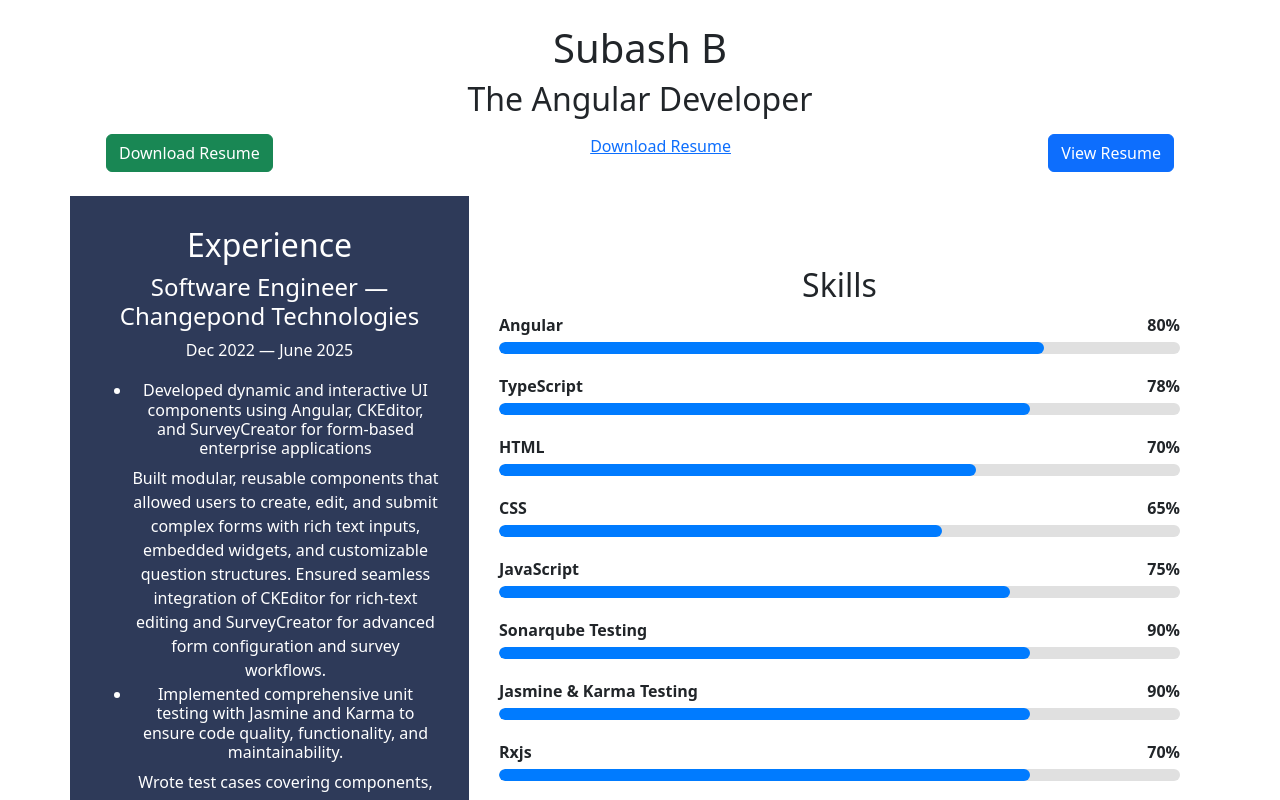
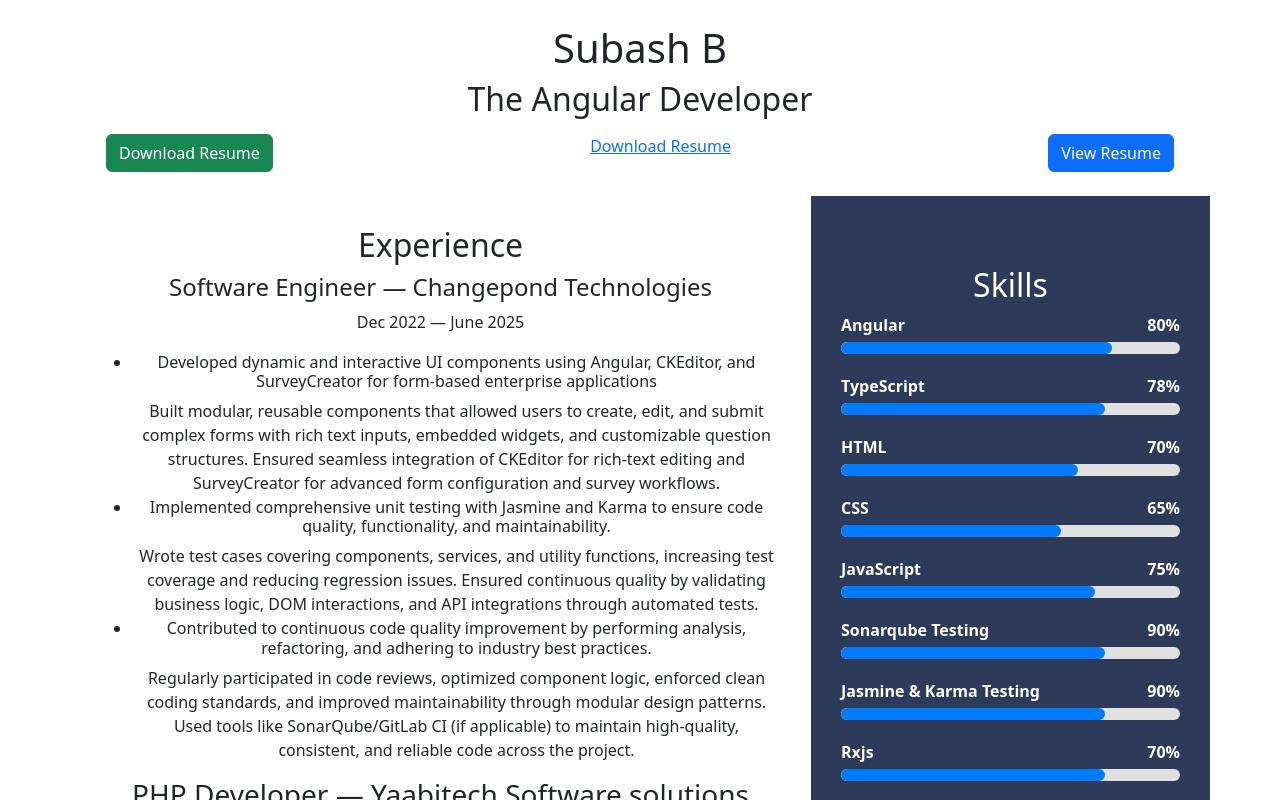
Before and after one commit to subash-balakrishnan/MyResume, an Angular app: page / in a window 1280 px wide. Shown: the top 800 px of the page. Built offline with nearby package versions, Linux system fonts and the light colour scheme.

Commit message:
width changes 3.2

```diff
--- a/src/app/app.component.html
+++ b/src/app/app.component.html
@@ -17,7 +17,7 @@
 
     </header>
     <div class="row">
-      <div class="col-12 col-md-9 left-section">
+      <div class="col-12 col-md-9 right-section">
         <section id="experience">
           <h2>Experience</h2>
           <article>
@@ -92,7 +92,7 @@
         </section>
       </div>
 
-      <div class="col-12 col-md-3 right-section">
+      <div class="col-12 col-md-3 left-section">
         <section id="skills">
           <h2>Skills</h2>
 
```
